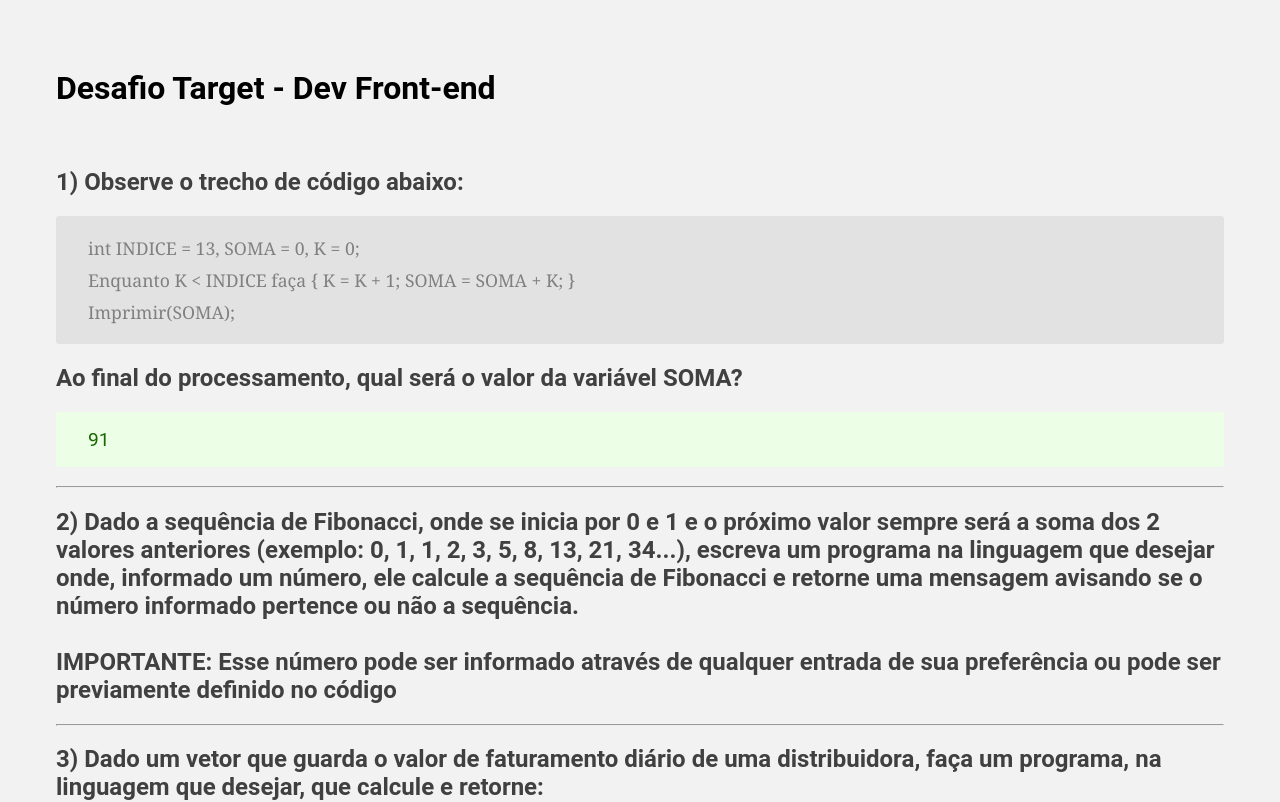
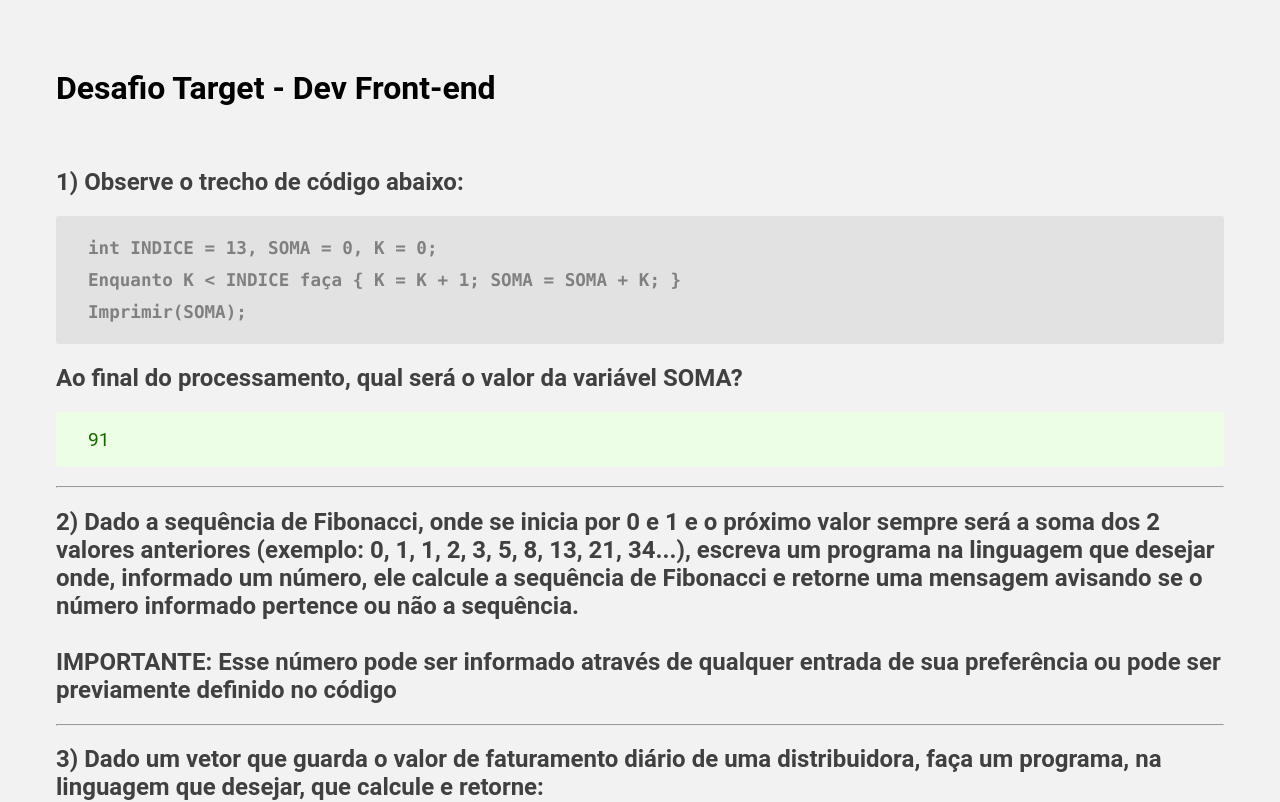
Before and after one commit to JaqueBRSilva/desafio-target-dev-frontend, an Angular app: page / in a window 1280 px wide. Shown: the top 802 px of the page. Built offline with nearby package versions, Linux system fonts and the light colour scheme.

Commit message:
styles: troca de fonte 'cambria' p/ 'consolas', add `font-weight: bold`

```diff
--- a/src/styles.css
+++ b/src/styles.css
@@ -12,8 +12,9 @@
 }
 
 code {
-  font-family: "Fira Code", "Cambria", "Courier", sans-serif;
+  font-family: "Fira Code", "Consolas", "Courier", sans-serif;
   font-size: 1.1rem;
+  font-weight: bold;
   padding: 1rem 0;
   color: #808080;
 }
```
